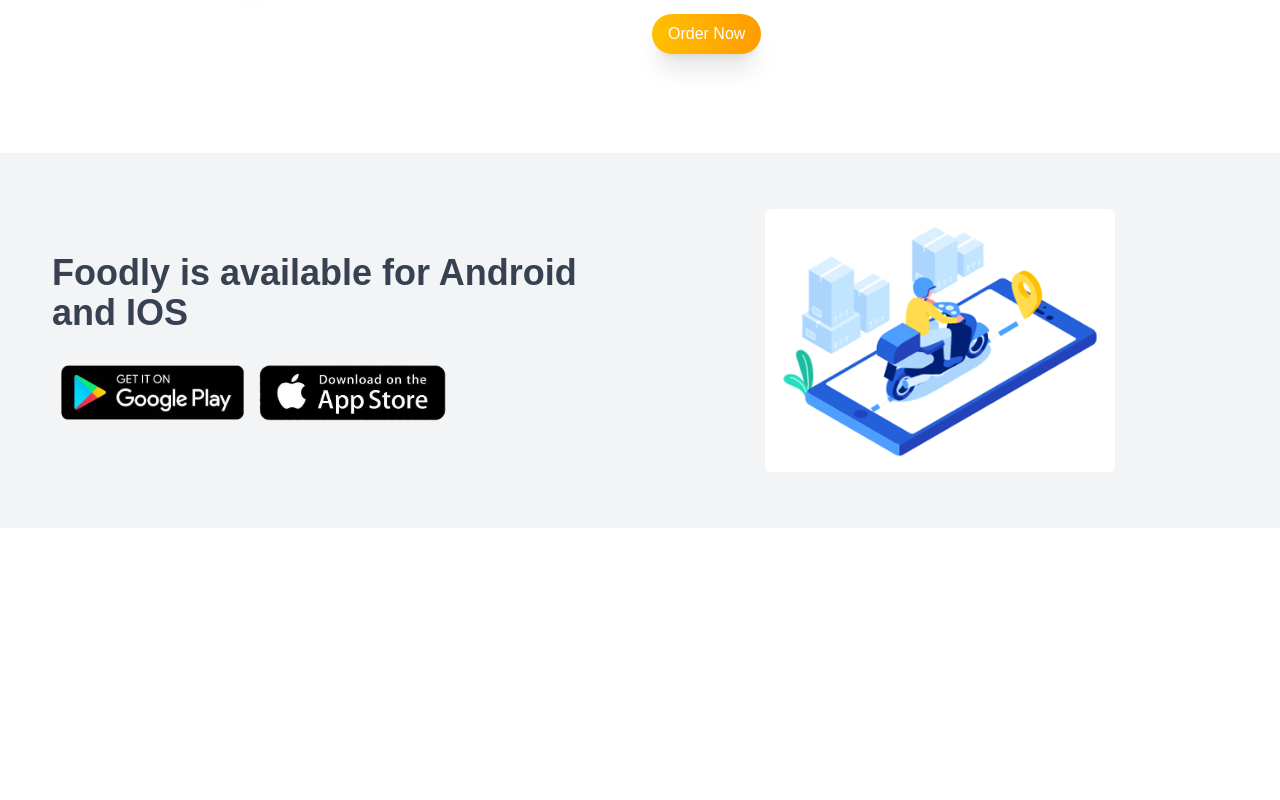
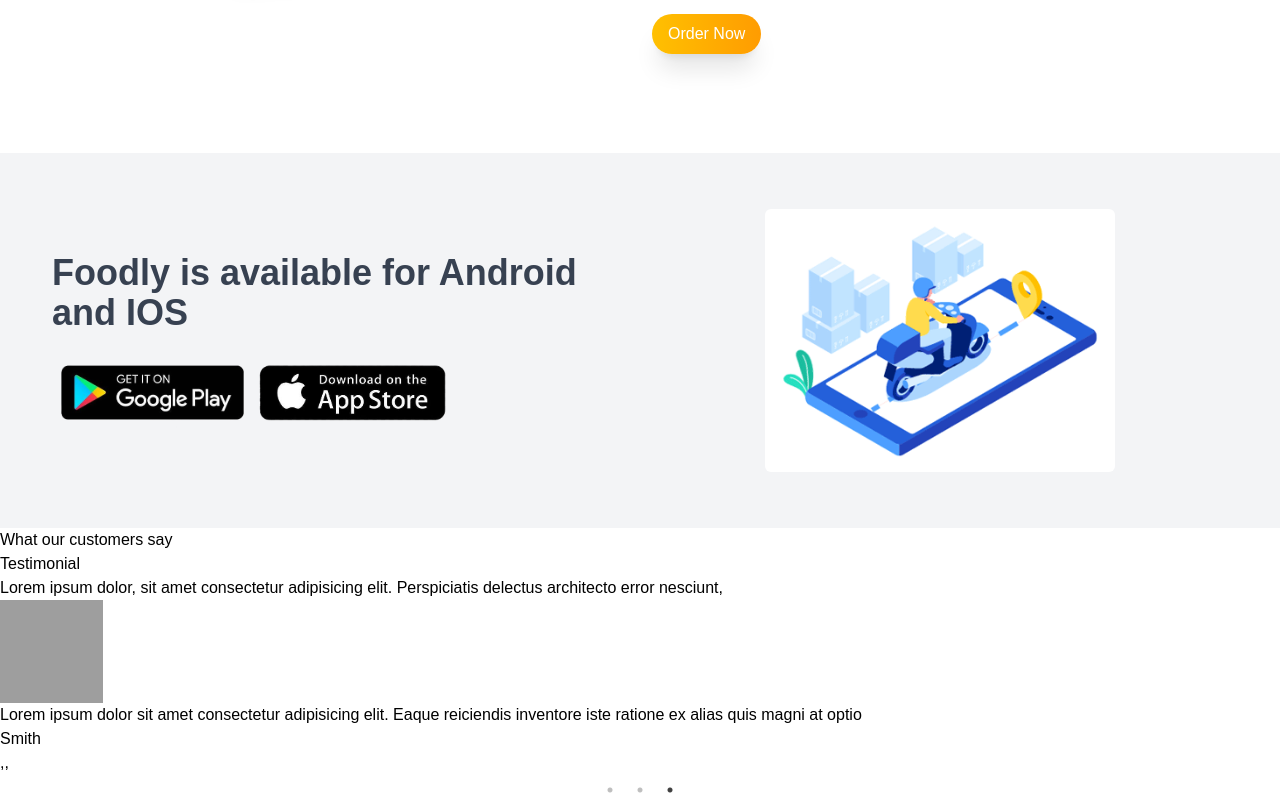
Before and after one commit to wacho91/Restaurant, a React (Vite) app: page / in a window 1280 px wide. Shown: the part 1501-2301 px from the top of the page. Before the commit the page ends 2029 px from the top, so only its background shows below. Built offline with nearby package versions, Linux system fonts and the light colour scheme; grey boxes are pictures that could not be loaded.

Commit message:
Testimonial Component

```diff
--- a/src/App.jsx
+++ b/src/App.jsx
@@ -1,12 +1,14 @@
 import { useEffect } from "react";
 import Navbar from "./Component/Navbar/Navbar"
 import Hero from "./Component/Hero/Hero";
+import Services from "./Component/Services/Services";
+import Banner from "./Component/Banner/Banner";
+import AppStore from "./Component/AppStore/AppStore";
+import Testimonial from "./Component/Testimonial/Testimonial";
 
 import AOS from "aos";
 import "aos/dist/aos.css";
-import Services from "./Component/Services/Services";
-import Banner from "./Component/Banner/Banner";
-import AppStore from "./Component/AppStore/AppStore";
+
 
 function App() {
 
@@ -27,6 +29,7 @@
       <Services />
       <Banner />
       <AppStore />
+      <Testimonial />
     </div>
   )
 }
--- /dev/null
+++ b/src/Component/Testimonial/Testimonial.jsx
@@ -0,0 +1,78 @@
+
+import Slider from "react-slick";
+
+const testimonialData = [
+    {
+      id: 1,
+      name: "Samuel",
+      text: "Lorem ipsum dolor sit amet consectetur adipisicing elit. Eaque reiciendis inventore iste ratione ex alias quis magni at optio",
+      img: "https://picsum.photos/101/101",
+    },
+    {
+      id: 1,
+      name: "John Doe",
+      text: "Lorem ipsum dolor sit amet consectetur adipisicing elit. Eaque reiciendis inventore iste ratione ex alias quis magni at optio",
+      img: "https://picsum.photos/102/102",
+    },
+    {
+      id: 1,
+      name: "Smith",
+      text: "Lorem ipsum dolor sit amet consectetur adipisicing elit. Eaque reiciendis inventore iste ratione ex alias quis magni at optio",
+      img: "https://picsum.photos/103/103",
+    },
+];
+
+const Testimonial = () => {
+
+    var settings = {
+        dots: true,
+        arrows: false,
+        infinite: true,
+        speed: 500,
+        slidesToShow: 1,
+        slidesToScroll: 1,
+        autoplay: true,
+        autoplaySpeed: 2000,
+        cssEase: "linear",
+        pauseOnHover: true,
+        pauseOnFocus: true,
+    };
+
+  return (
+    <div>
+        <div>
+            <div>
+                <p>
+                    What our customers say
+                </p>
+                <h1>Testimonial</h1>
+                <p>
+                    Lorem ipsum dolor, sit amet consectetur adipisicing elit.
+                    Perspiciatis delectus architecto error nesciunt,
+                </p>
+            </div>
+            <div>
+                <Slider {...settings}>
+                    {testimonialData.map((data) => {
+                        return (
+                            <div key={data.id}>
+                                <div>
+                                    <img
+                                        src={data.img}
+                                        alt="image"
+                                    />
+                                    <p>{data.text}</p>
+                                    <h1>{data.name}</h1>
+                                    <p>,,</p>
+                                </div>
+                            </div>
+                        )
+                    })}
+                </Slider>
+            </div>
+        </div>
+    </div>
+  )
+}
+
+export default Testimonial
```
